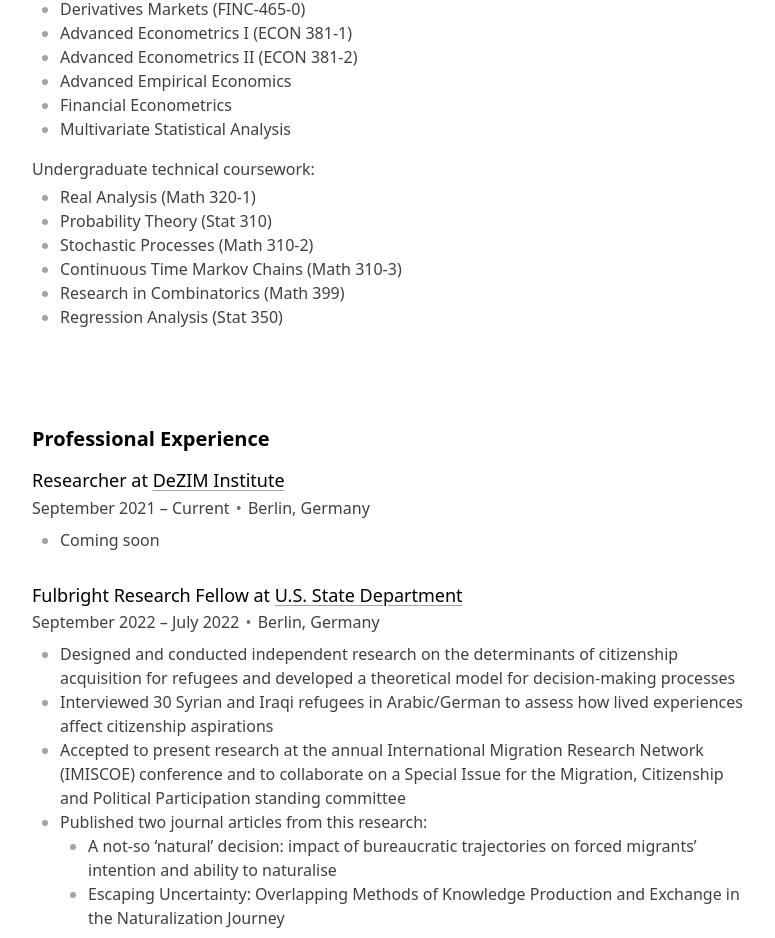
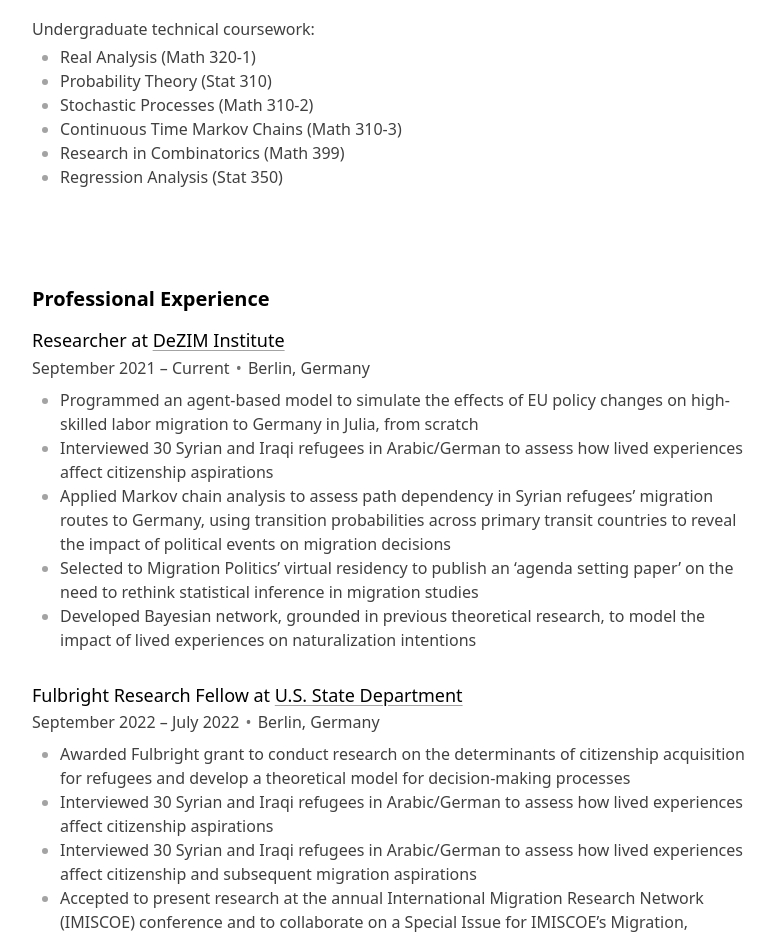
Before and after one commit to liamhaller/liamhallerwebsite, a SvelteKit app: page /resume in a window 1280 px wide. Shown: the part 583-1521 px from the top of the page, without its empty margins (248-1023 px from the left). Built offline with nearby package versions, Linux system fonts and the light colour scheme.

Commit message:
update resume bullets

```diff
--- a/src/routes/resume/+page.svelte
+++ b/src/routes/resume/+page.svelte
@@ -27,14 +27,6 @@
     <p class="byline">Certificate in Financial Economics</p>
   </div>
 
-  <div class="mb-4">
-    <div class="flex justify-between items-end">
-      <h3 class="text-black text-lg">Humboldt University of Berlin</h3>
-      <div class="text-neutral-500 mb-0.5">2024 – Present</div>
-    </div>
-    <p class="byline">MSc Statistics</p>
-  </div>
-
 
 
   <h4 class="font-medium mt-4 mb-1">Graduate-level coursework:</h4>
@@ -45,10 +37,6 @@
     <li> Derivatives Markets (FINC-465-0)</li>
     <li>Advanced Econometrics I (ECON 381-1)</li>
     <li>Advanced Econometrics II (ECON 381-2)</li>
-    <li>Advanced Empirical
-      Economics</li>
-    <li>Financial Econometrics</li>
-    <li>Multivariate Statistical Analysis</li>
   </ul>
 
   <h4 class="font-medium mt-4 mb-1">Undergraduate technical coursework:</h4>
@@ -73,10 +61,23 @@
     location="Berlin, Germany"
 
   >
+  <li>
+   Programmed an agent-based model to simulate the effects of EU policy changes on high-skilled labor migration to Germany in Julia, from scratch
+  </li>
 
   <li>
-    Coming soon
+    Interviewed 30 Syrian and Iraqi refugees in Arabic/German
+    to assess how lived experiences affect citizenship aspirations
   </li>
+  <li>Applied Markov chain analysis to assess path dependency in Syrian refugees’ migration routes to Germany,
+     using transition probabilities across primary transit countries to reveal the impact of
+      political events on migration decisions</li>
+
+  <li>Selected to Migration Politics’ virtual residency to publish an ‘agenda setting paper’ on the need to
+    rethink statistical inference in migration studies</li>
+
+    <li>Developed Bayesian network, grounded in previous theoretical research,
+      to model the impact of lived experiences on naturalization intentions</li>
 
   </Workplace>
 
@@ -88,24 +89,20 @@
     location="Berlin, Germany"
   >
     <li>
-      Designed and conducted independent research on the determinants of citizenship acquisition
-      for refugees and developed a theoretical model for decision-making processes
+      Awarded Fulbright grant to conduct research on the determinants of citizenship
+       acquisition for refugees and develop a theoretical model for decision-making processes
 
     </li>
     <li>
       Interviewed 30 Syrian and Iraqi refugees in Arabic/German
       to assess how lived experiences affect citizenship aspirations
     </li>
-    <li>Accepted to present research at the annual International Migration Research Network (IMISCOE)
-       conference and to collaborate on a Special Issue for the Migration, Citizenship and
-       Political Participation standing committee</li>
+    <li>Interviewed 30 Syrian and Iraqi refugees in Arabic/German to assess how
+       lived experiences affect citizenship and subsequent migration aspirations</li>
     <li>
-      Published two journal articles from this research:
-      <ul> <li> A not-so ‘natural’ decision: impact of bureaucratic trajectories on forced migrants’
-        intention and ability to naturalise</li></ul>
-       <ul> <li> Escaping Uncertainty: Overlapping Methods of Knowledge Production and Exchange in
-        the Naturalization Journey</li> </ul>
-    </li>
+      Accepted to present research at the annual International Migration Research Network
+      (IMISCOE) conference and to collaborate on a Special Issue for IMISCOE’s Migration,
+       Citizenship and Political Participation standing committee</li>
   </Workplace>
 
   <Workplace
```
